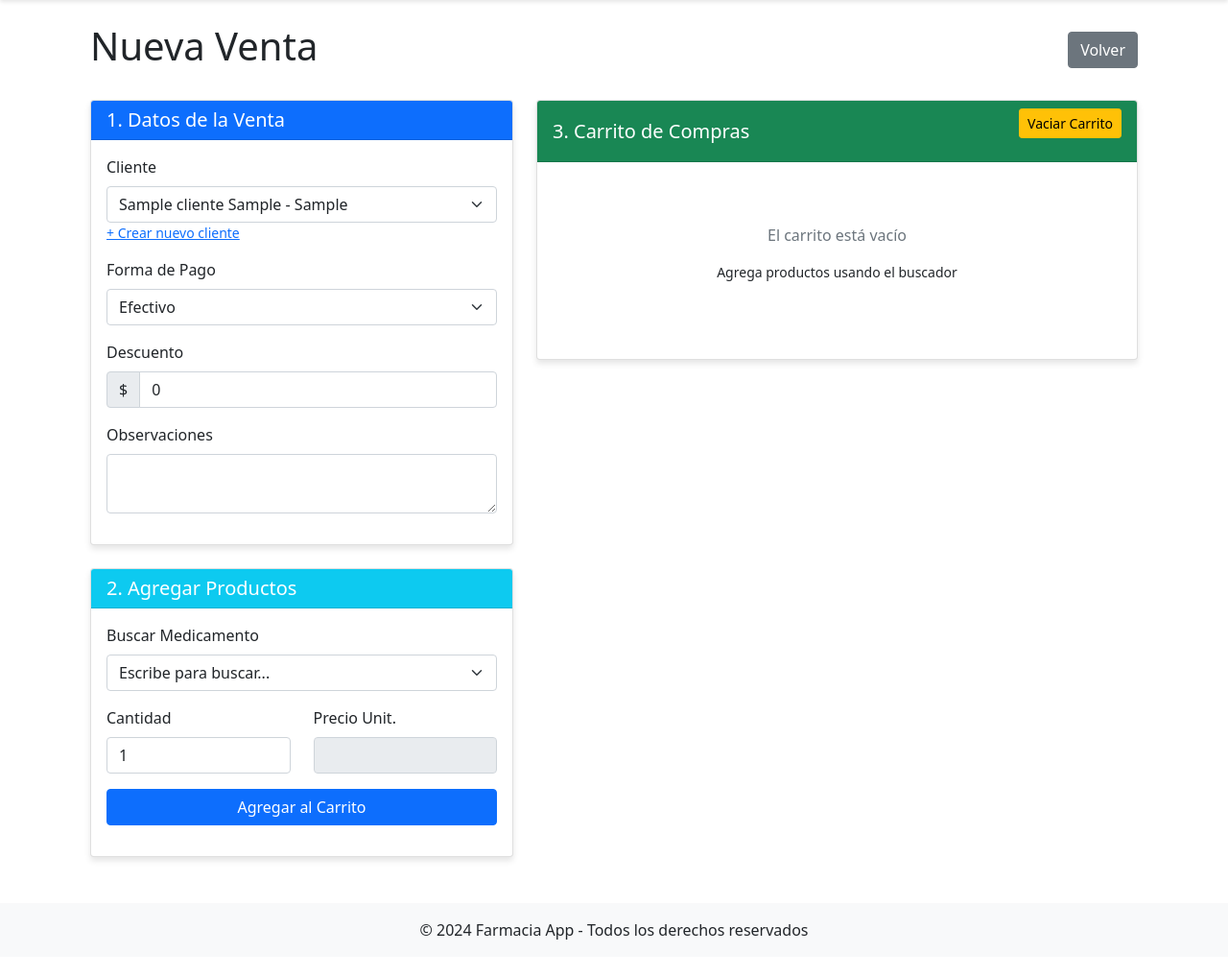
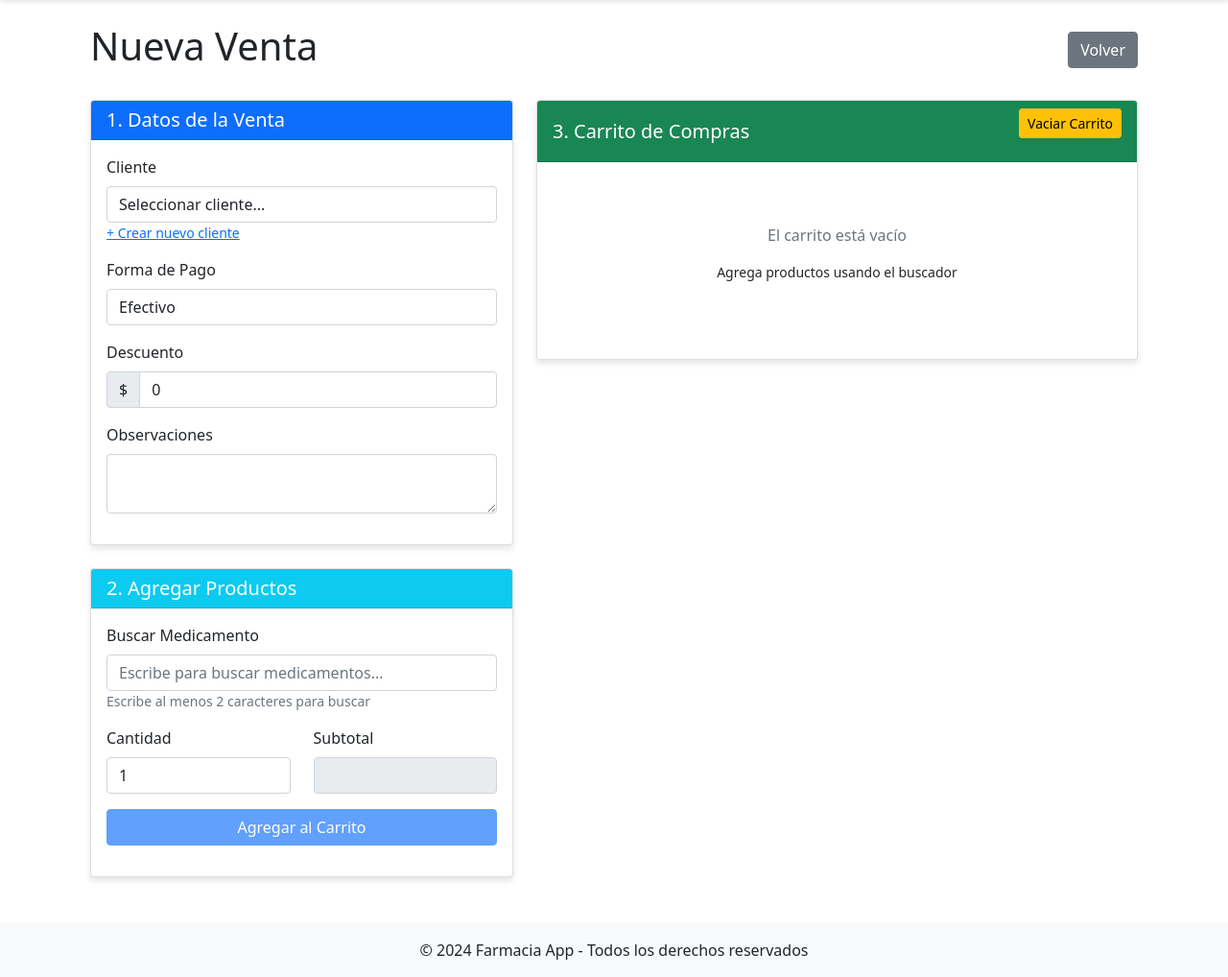
Before and after one commit to helenPacari/farmacia, a Flask app: page /ventas/nueva in a window 1280 px wide. Shown: the part 80-1098 px from the top of the page at 96% size. Before the commit the page ends 1059 px from the top, so only its background shows below. Run offline with Flask 3, Linux system fonts and the light colour scheme; a user stored in the database is signed in; tables that the repository leaves empty hold one stand-in row (values such as "Sample post"); some libraries are stand-ins or nearby versions.

Commit message:
feat: anadio y corrigio venta de productos

```diff
--- a/app/templates/ventas/nueva.html
+++ b/app/templates/ventas/nueva.html
@@ -25,7 +25,12 @@ cat > app/templates/ventas/nueva.html << 'EOF'
 
                         <div class="mb-3">
                             {{ form.cliente_id.label(class="form-label") }}
-                            {{ form.cliente_id(class="form-select select2", id="cliente_select") }}
+                            <select class="form-control" name="cliente_id" id="cliente_select" required>
+                                <option value="">Seleccionar cliente...</option>
+                                {% for value, label in form.cliente_id.choices %}
+                                    <option value="{{ value }}">{{ label }}</option>
+                                {% endfor %}
+                            </select>
                             <small class="text-muted">
                                 <a href="{{ url_for('clientes.crear') }}" target="_blank">+ Crear nuevo cliente</a>
                             </small>
@@ -33,20 +38,24 @@ cat > app/templates/ventas/nueva.html << 'EOF'
 
                         <div class="mb-3">
                             {{ form.forma_pago.label(class="form-label") }}
-                            {{ form.forma_pago(class="form-select") }}
+                            <select class="form-control" name="forma_pago">
+                                <option value="EFECTIVO">Efectivo</option>
+                                <option value="TARJETA">Tarjeta</option>
+                                <option value="TRANSFERENCIA">Transferencia</option>
+                            </select>
                         </div>
 
                         <div class="mb-3">
                             {{ form.descuento.label(class="form-label") }}
                             <div class="input-group">
                                 <span class="input-group-text">$</span>
-                                {{ form.descuento(class="form-control", type="number", step="0.01", id="descuento") }}
+                                <input type="number" class="form-control" name="descuento" value="0" step="0.01" id="descuento">
                             </div>
                         </div>
 
                         <div class="mb-3">
                             {{ form.observaciones.label(class="form-label") }}
-                            {{ form.observaciones(class="form-control", rows=2) }}
+                            <textarea class="form-control" name="observaciones" rows="2"></textarea>
                         </div>
                     </form>
                 </div>
@@ -60,11 +69,21 @@ cat > app/templates/ventas/nueva.html << 'EOF'
                     <form method="POST" action="{{ url_for('ventas.nueva') }}" id="agregarForm">
                         <input type="hidden" name="agregar_item" value="1">
 
+                        <!-- BUSCADOR SIMPLE - AHORA FUNCIONA -->
                         <div class="mb-3">
                             <label class="form-label">Buscar Medicamento</label>
-                            <select class="form-select" id="medicamento_select" name="medicamento_id">
-                                <option value="">Escribe para buscar...</option>
-                            </select>
+                            <input type="text" class="form-control" id="buscador_productos"
+                                   placeholder="Escribe para buscar medicamentos..." autocomplete="off">
+                            <div id="resultados_busqueda" class="list-group mt-2" style="max-height: 200px; overflow-y: auto; display: none;"></div>
+                            <input type="hidden" name="medicamento_id" id="medicamento_id_seleccionado" required>
+                            <small class="text-muted">Escribe al menos 2 caracteres para buscar</small>
+                        </div>
+
+                        <!-- Información del producto seleccionado -->
+                        <div id="info_producto" style="display: none;" class="alert alert-info">
+                            <strong id="nombre_seleccionado"></strong><br>
+                            Stock: <span id="stock_seleccionado"></span> |
+                            Precio: $<span id="precio_seleccionado"></span>
                         </div>
 
                         <div class="row">
@@ -76,13 +95,13 @@ cat > app/templates/ventas/nueva.html << 'EOF'
                             </div>
                             <div class="col-md-6">
                                 <div class="mb-3">
-                                    <label class="form-label">Precio Unit.</label>
-                                    <input type="text" class="form-control" id="precio_mostrado" readonly>
+                                    <label class="form-label">Subtotal</label>
+                                    <input type="text" class="form-control" id="subtotal_calculado" readonly>
                                 </div>
                             </div>
                         </div>
 
-                        <button type="submit" class="btn btn-primary w-100" id="btnAgregar">
+                        <button type="submit" class="btn btn-primary w-100" id="btnAgregar" disabled>
                             <i class="fas fa-cart-plus"></i> Agregar al Carrito
                         </button>
                     </form>
@@ -90,7 +109,7 @@ cat > app/templates/ventas/nueva.html << 'EOF'
             </div>
         </div>
 
-        <!-- Columna derecha: Carrito de compras -->
+        <!-- Columna derecha: Carrito de compras (igual que antes) -->
         <div class="col-md-7">
             <div class="card">
                 <div class="card-header bg-success text-white d-flex justify-content-between align-items-center">
@@ -149,7 +168,7 @@ cat > app/templates/ventas/nueva.html << 'EOF'
                                 </tr>
                                 <tr>
                                     <th colspan="3" class="text-end">Descuento:</th>
-                                    <th>-${{ "{:,.0f}".format(form.descuento.data or 0) }}</th>
+                                    <th>-${{ "{:,.0f}".format(descuento|default(0)) }}</th>
                                     <th></th>
                                 </tr>
                                 <tr>
@@ -180,55 +199,107 @@ cat > app/templates/ventas/nueva.html << 'EOF'
     </div>
 </div>
 
-<!-- Script para autocompletado y Select2 -->
-<link href="https://cdn.jsdelivr.net/npm/select2@4.1.0-rc.0/dist/css/select2.min.css" rel="stylesheet" />
-<script src="https://cdn.jsdelivr.net/npm/select2@4.1.0-rc.0/dist/js/select2.min.js"></script>
+<!-- Script para búsqueda AJAX simplificada -->
+<script src="https://code.jquery.com/jquery-3.6.0.min.js"></script>
 <script>
 $(document).ready(function() {
-    // Inicializar Select2 para cliente
-    $('#cliente_select').select2({
-        theme: 'bootstrap-5',
-        placeholder: 'Seleccionar cliente...'
+    let timeoutId;
+    let productos = [];
+
+    // Buscar productos mientras se escribe
+    $('#buscador_productos').on('keyup', function() {
+        let termino = $(this).val();
+
+        clearTimeout(timeoutId);
+
+        if (termino.length < 2) {
+            $('#resultados_busqueda').hide();
+            return;
+        }
+
+        timeoutId = setTimeout(function() {
+            $.ajax({
+                url: '{{ url_for("ventas.buscar_productos") }}',
+                data: { q: termino },
+                success: function(data) {
+                    productos = data;
+                    mostrarResultados(data);
+                }
+            });
+        }, 300);
     });
 
-    // Inicializar Select2 para medicamentos con búsqueda AJAX
-    $('#medicamento_select').select2({
-        theme: 'bootstrap-5',
-        placeholder: 'Buscar medicamento por nombre o código...',
-        minimumInputLength: 2,
-        ajax: {
-            url: '{{ url_for("ventas.buscar_productos") }}',
-            dataType: 'json',
-            delay: 250,
-            data: function(params) {
-                return {
-                    q: params.term
-                };
-            },
-            processResults: function(data) {
-                return {
-                    results: data
-                };
-            },
-            cache: true
+    // Mostrar resultados de búsqueda
+    function mostrarResultados(resultados) {
+        let html = '';
+        if (resultados.length === 0) {
+            html = '<a class="list-group-item list-group-item-action">No se encontraron productos</a>';
+        } else {
+            resultados.forEach(function(item) {
+                html += `<a href="#" class="list-group-item list-group-item-action"
+                         data-id="${item.id}"
+                         data-nombre="${item.text.split(' - ')[0]}"
+                         data-precio="${item.precio}"
+                         data-stock="${item.stock}">
+                            ${item.text}
+                        </a>`;
+            });
         }
+        $('#resultados_busqueda').html(html).show();
+    }
+
+    // Seleccionar un producto de los resultados
+    $('#resultados_busqueda').on('click', 'a', function(e) {
+        e.preventDefault();
+
+        let id = $(this).data('id');
+        let nombre = $(this).data('nombre');
+        let precio = $(this).data('precio');
+        let stock = $(this).data('stock');
+
+        // Guardar selección
+        $('#medicamento_id_seleccionado').val(id);
+        $('#nombre_seleccionado').text(nombre);
+        $('#stock_seleccionado').text(stock);
+        $('#precio_seleccionado').text(precio.toLocaleString('es-CO'));
+
+        // Mostrar info
+        $('#info_producto').show();
+        $('#resultados_busqueda').hide();
+        $('#buscador_productos').val(nombre);
+
+        // Calcular subtotal inicial
+        calcularSubtotal();
+
+        // Habilitar botón
+        $('#btnAgregar').prop('disabled', false);
     });
 
-    // Actualizar precio cuando se selecciona un medicamento
-    $('#medicamento_select').on('select2:select', function(e) {
-        var data = e.params.data;
-        $('#precio_mostrado').val('$' + data.precio);
-        $('#cantidad').attr('max', data.stock);
+    // Calcular subtotal
+    $('#cantidad').on('input', function() {
+        calcularSubtotal();
     });
 
-    // Validar cantidad antes de agregar
+    function calcularSubtotal() {
+        let precio = parseFloat($('#precio_seleccionado').text().replace(/\./g, ''));
+        let cantidad = parseInt($('#cantidad').val()) || 0;
+        let stock = parseInt($('#stock_seleccionado').text());
+
+        if (cantidad > stock) {
+            $('#cantidad').val(stock);
+            cantidad = stock;
+            alert('Stock máximo disponible: ' + stock);
+        }
+
+        let subtotal = precio * cantidad;
+        $('#subtotal_calculado').val('$' + subtotal.toLocaleString('es-CO'));
+    }
+
+    // Validar antes de enviar
     $('#agregarForm').on('submit', function(e) {
-        var cantidad = parseInt($('#cantidad').val());
-        var maxStock = parseInt($('#cantidad').attr('max') || 999999);
-
-        if (cantidad > maxStock) {
+        if (!$('#medicamento_id_seleccionado').val()) {
             e.preventDefault();
-            alert('Stock insuficiente. Stock disponible: ' + maxStock);
+            alert('❌ Debes seleccionar un medicamento');
         }
     });
 });
```
